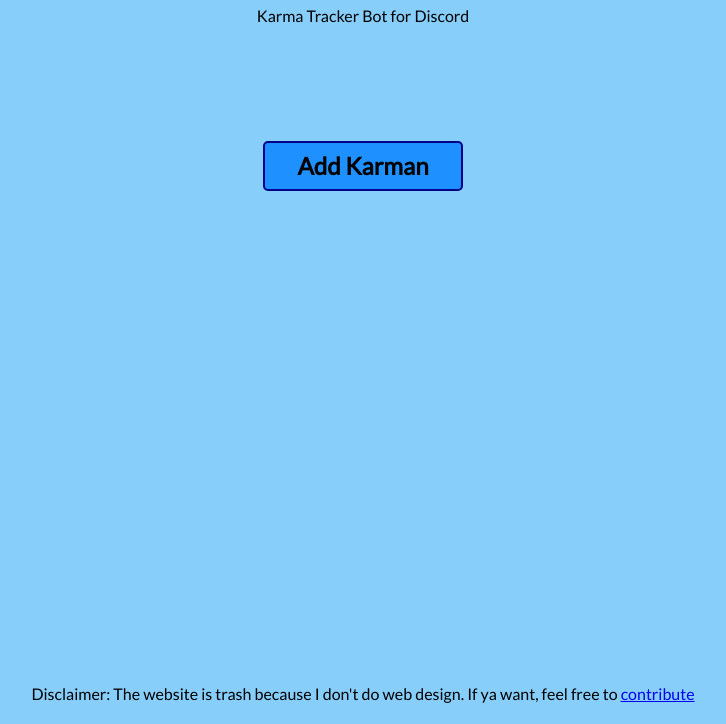
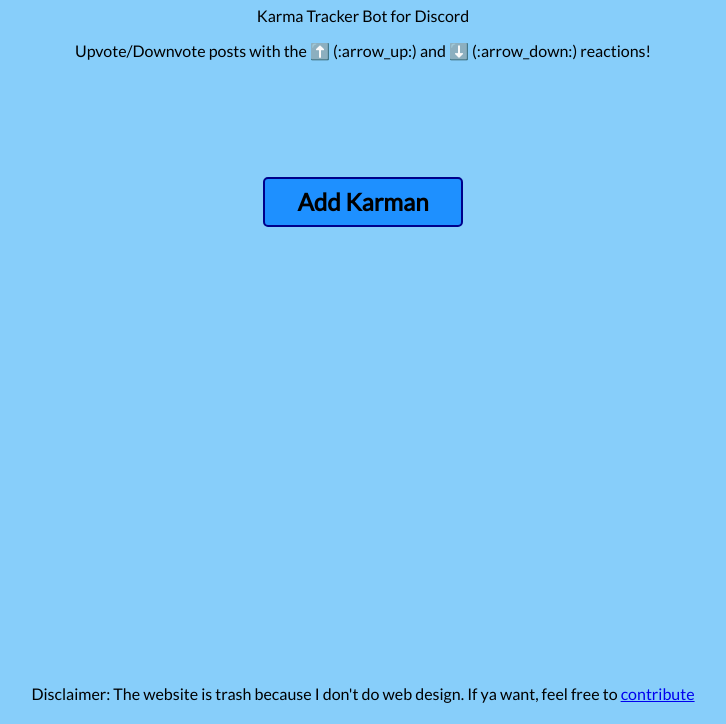
Before and after one commit to deanveloper/Karman, a plain HTML site: page web/index.html in a window 1280 px wide. Shown: the part 76-800 px from the top of the page, without its empty margins (277-1003 px from the left). Drawn offline with Linux system fonts and the light colour scheme.

Commit message:
Added extra message to website

```diff
--- a/web/index.html
+++ b/web/index.html
@@ -52,6 +52,7 @@
 <body>
 <h1>Karman</h1>
 <p>Karma Tracker Bot for Discord</p>
+<p>Upvote/Downvote posts with the ⬆️ (:arrow_up:) and ⬇️ (:arrow_down:) reactions!</p>
 <button id="button">Add Karman</button>
 <a href="https://discordapp.com/api/oauth2/authorize?client_id=305486631857684492&scope=bot&permissions=67111936"
    target="_blank" id="link"></a>
```
